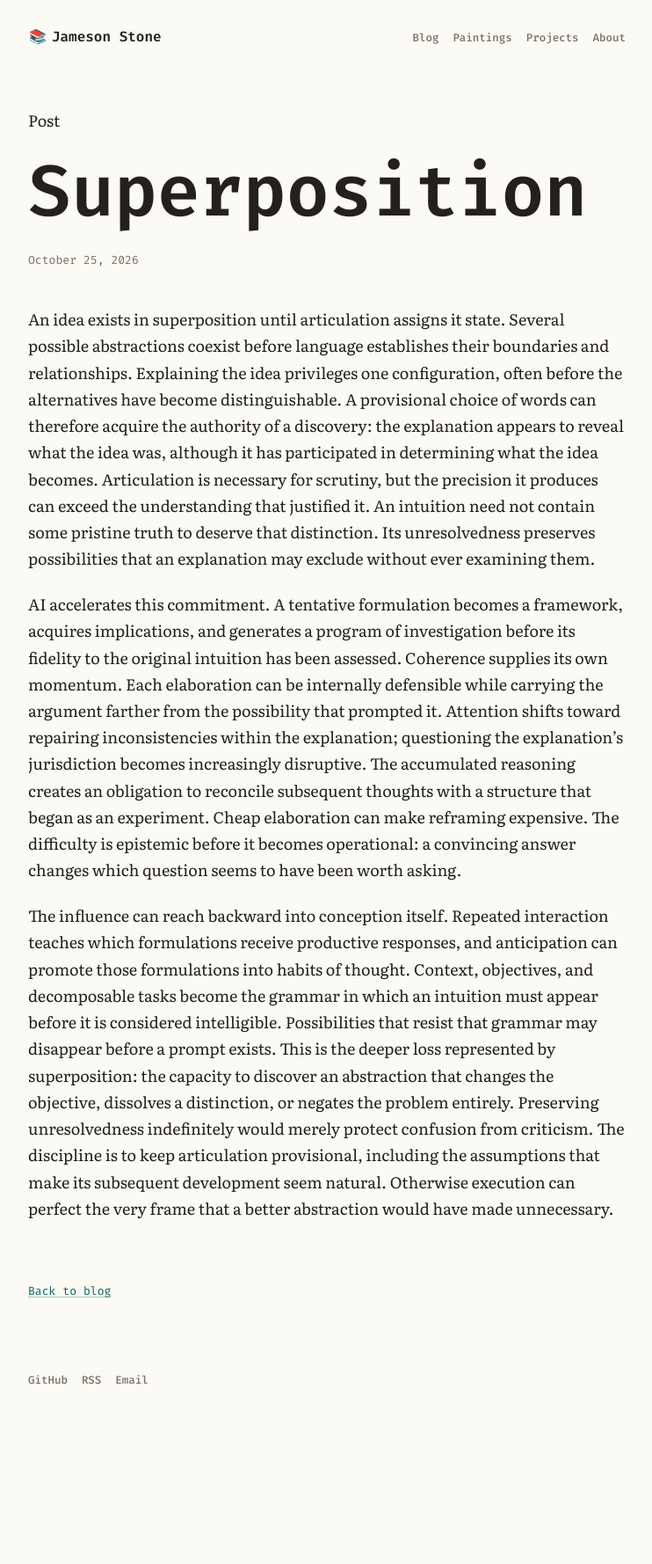
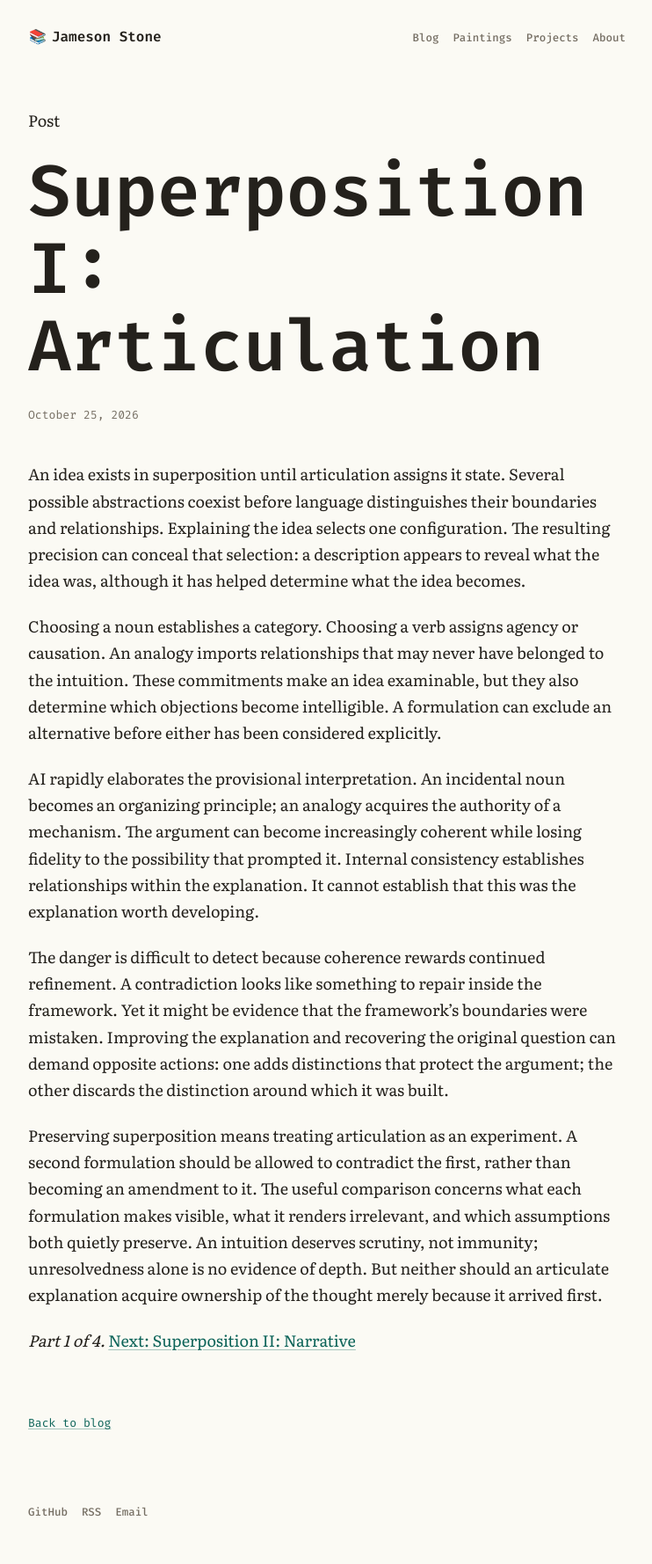
Before and after one commit to jamesonstone/jamesonstone.github.io, a Jekyll site: the page built from _posts/2026-10-25-superposition.md, in a window 1280 px wide. Shown: the whole page at 88% size, without its empty margins (268-1010 px from the left). Built offline with Jekyll 4.4.1, drawn with Linux system fonts in a browser that asks for light colours; before the commit the page ends 1628 px from its top, so only the background shows below that.

Commit message:
docs(GH-62): :memo: develop Superposition as a four-part series
- Give articulation, narrative, anticipatory influence, and execution separate arguments.
- Ground Kahneman references in primary sources and distinguish the AI hypotheses.
- Preserve the original permalink, add sequential navigation, and refresh the index.
- Codify crisp prose and natural paragraphing without quota padding.
- Verify normal build, site invariants, exact text, sources, and all series navigation.
- Refs #62.

```diff
--- a/_posts/2026-10-25-superposition.md
+++ b/_posts/2026-10-25-superposition.md
@@ -1,11 +1,17 @@
 ---
 layout: post
-title: "Superposition"
+title: "Superposition I: Articulation"
 date: 2026-10-25 11:21:00 -0400
 ---
 
-An idea exists in superposition until articulation assigns it state. Several possible abstractions coexist before language establishes their boundaries and relationships. Explaining the idea privileges one configuration, often before the alternatives have become distinguishable. A provisional choice of words can therefore acquire the authority of a discovery: the explanation appears to reveal what the idea was, although it has participated in determining what the idea becomes. Articulation is necessary for scrutiny, but the precision it produces can exceed the understanding that justified it. An intuition need not contain some pristine truth to deserve that distinction. Its unresolvedness preserves possibilities that an explanation may exclude without ever examining them.
+An idea exists in superposition until articulation assigns it state. Several possible abstractions coexist before language distinguishes their boundaries and relationships. Explaining the idea selects one configuration. The resulting precision can conceal that selection: a description appears to reveal what the idea was, although it has helped determine what the idea becomes.
 
-AI accelerates this commitment. A tentative formulation becomes a framework, acquires implications, and generates a program of investigation before its fidelity to the original intuition has been assessed. Coherence supplies its own momentum. Each elaboration can be internally defensible while carrying the argument farther from the possibility that prompted it. Attention shifts toward repairing inconsistencies within the explanation; questioning the explanation's jurisdiction becomes increasingly disruptive. The accumulated reasoning creates an obligation to reconcile subsequent thoughts with a structure that began as an experiment. Cheap elaboration can make reframing expensive. The difficulty is epistemic before it becomes operational: a convincing answer changes which question seems to have been worth asking.
+Choosing a noun establishes a category. Choosing a verb assigns agency or causation. An analogy imports relationships that may never have belonged to the intuition. These commitments make an idea examinable, but they also determine which objections become intelligible. A formulation can exclude an alternative before either has been considered explicitly.
 
-The influence can reach backward into conception itself. Repeated interaction teaches which formulations receive productive responses, and anticipation can promote those formulations into habits of thought. Context, objectives, and decomposable tasks become the grammar in which an intuition must appear before it is considered intelligible. Possibilities that resist that grammar may disappear before a prompt exists. This is the deeper loss represented by superposition: the capacity to discover an abstraction that changes the objective, dissolves a distinction, or negates the problem entirely. Preserving unresolvedness indefinitely would merely protect confusion from criticism. The discipline is to keep articulation provisional, including the assumptions that make its subsequent development seem natural. Otherwise execution can perfect the very frame that a better abstraction would have made unnecessary.
+AI rapidly elaborates the provisional interpretation. An incidental noun becomes an organizing principle; an analogy acquires the authority of a mechanism. The argument can become increasingly coherent while losing fidelity to the possibility that prompted it. Internal consistency establishes relationships within the explanation. It cannot establish that this was the explanation worth developing.
+
+The danger is difficult to detect because coherence rewards continued refinement. A contradiction looks like something to repair inside the framework. Yet it might be evidence that the framework's boundaries were mistaken. Improving the explanation and recovering the original question can demand opposite actions: one adds distinctions that protect the argument; the other discards the distinction around which it was built.
+
+Preserving superposition means treating articulation as an experiment. A second formulation should be allowed to contradict the first, rather than becoming an amendment to it. The useful comparison concerns what each formulation makes visible, what it renders irrelevant, and which assumptions both quietly preserve. An intuition deserves scrutiny, not immunity; unresolvedness alone is no evidence of depth. But neither should an articulate explanation acquire ownership of the thought merely because it arrived first.
+
+*Part 1 of 4.* [Next: Superposition II: Narrative](/blog/2026/10/25/superposition-narrative.html)
```
Also changed, not shown: _posts/2026-10-25-superposition-before-the-prompt.md (added, +17 -0 lines), _posts/2026-10-25-superposition-cheap-execution.md (added, +19 -0 lines), _posts/2026-10-25-superposition-narrative.md (added, +17 -0 lines), docs/CONSTITUTION.md (+1 -1 lines), llms.txt (+4 -4 lines).
